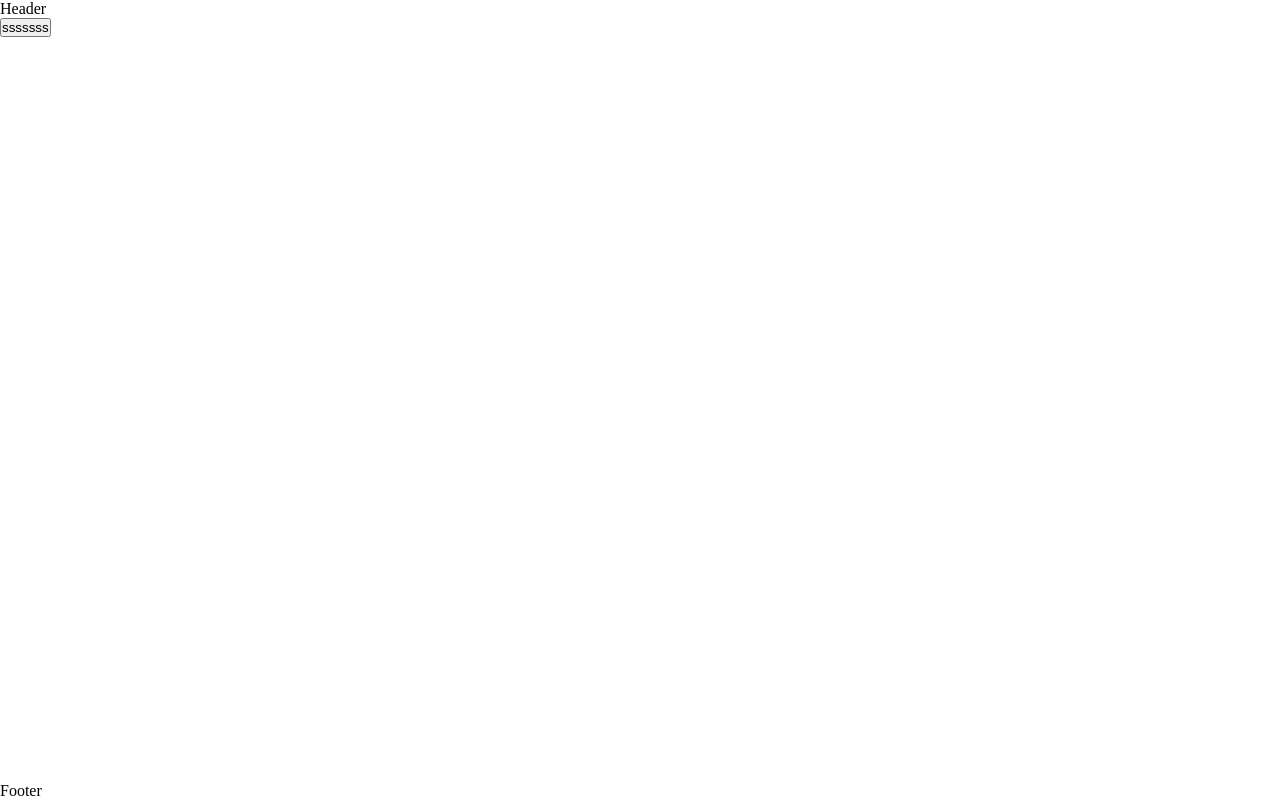
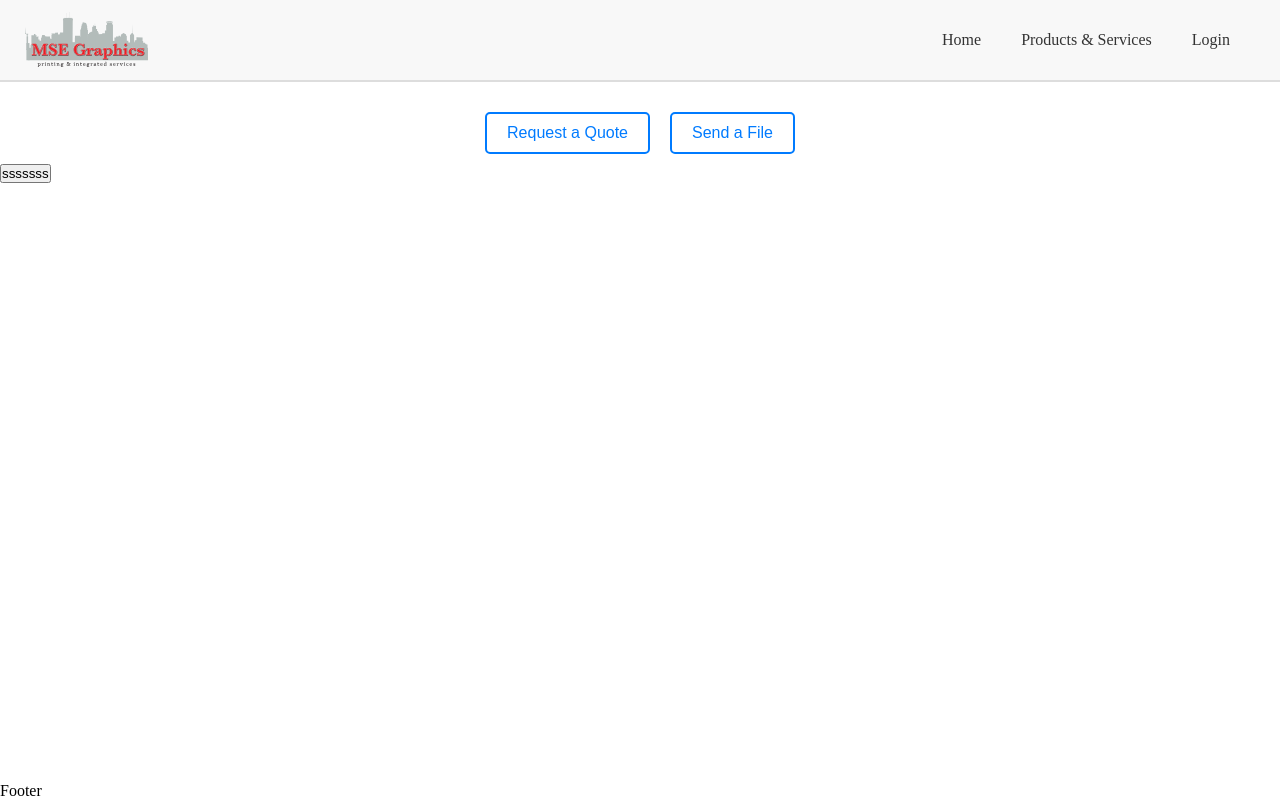
Before and after one commit to sabaPhruidze/mseprinting, a React (Vite) app: page / in a window 1280 px wide. Built offline with nearby package versions, Linux system fonts and the light colour scheme.

Commit message:
I created header which I do not like so I will change it

```diff
--- a/src/outsideoutlet/Header.tsx
+++ b/src/outsideoutlet/Header.tsx
@@ -1,5 +1,38 @@
 import React from "react";
+import LOGO from "../assets/icon/MSE Graphics.svg";
+import {
+  ButtonContainer,
+  TransparentButton,
+  HeaderContainer,
+  Logo,
+  NavMenu,
+  NavItem,
+  NavLink,
+} from "../style/HeaderStyles";
 
 export default function Header() {
-  return <div>Header</div>;
+  return (
+    <div>
+      <HeaderContainer>
+        <Logo>
+          <img src={LOGO} alt="Banner" height="60" />
+        </Logo>
+        <NavMenu>
+          <NavItem>
+            <NavLink href="#">Home</NavLink>
+          </NavItem>
+          <NavItem>
+            <NavLink href="#">Products & Services</NavLink>
+          </NavItem>
+          <NavItem>
+            <NavLink href="#">Login</NavLink>
+          </NavItem>
+        </NavMenu>
+      </HeaderContainer>
+      <ButtonContainer>
+        <TransparentButton>Request a Quote</TransparentButton>
+        <TransparentButton>Send a File</TransparentButton>
+      </ButtonContainer>
+    </div>
+  );
 }
--- /dev/null
+++ b/src/style/HeaderStyles.tsx
@@ -0,0 +1,60 @@
+import styled from "styled-components";
+
+export const ButtonContainer = styled.div`
+  text-align: center;
+  margin-top: 20px;
+`;
+
+export const TransparentButton = styled.button`
+  background-color: transparent;
+  border: 2px solid #007bff;
+  color: #007bff;
+  font-size: 16px;
+  padding: 10px 20px;
+  margin: 10px;
+  cursor: pointer;
+  border-radius: 5px;
+  transition: all 0.3s ease;
+
+  &:hover {
+    background-color: #007bff;
+    color: #fff;
+  }
+`;
+export const HeaderContainer = styled.header`
+  display: flex;
+  align-items: center;
+  justify-content: space-between;
+  height: 80px;
+  background-color: #f8f8f8;
+  padding: 0 20px;
+  border-bottom: 2px solid #ddd;
+`;
+
+export const Logo = styled.div`
+  display: flex;
+  align-items: center;
+`;
+
+export const NavMenu = styled.ul`
+  display: flex;
+  align-items: center;
+  list-style: none;
+  margin: 0;
+  padding: 0;
+`;
+
+export const NavItem = styled.li`
+  margin-right: 20px;
+`;
+
+export const NavLink = styled.a`
+  text-decoration: none;
+  color: #333;
+  font-size: 16px;
+  padding: 10px;
+
+  &:hover {
+    color: #007bff;
+  }
+`;
```
Also changed, not shown: src/assets/icon/MSE Graphics.svg (added).
